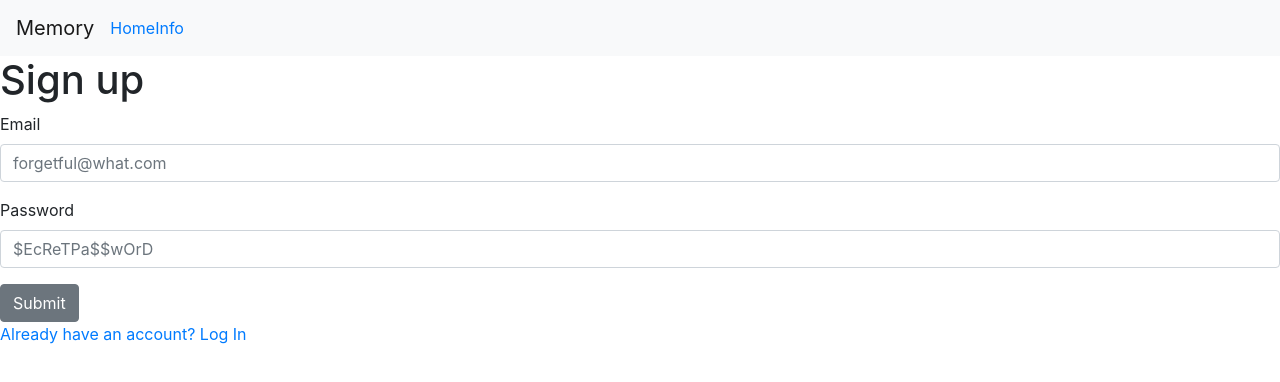
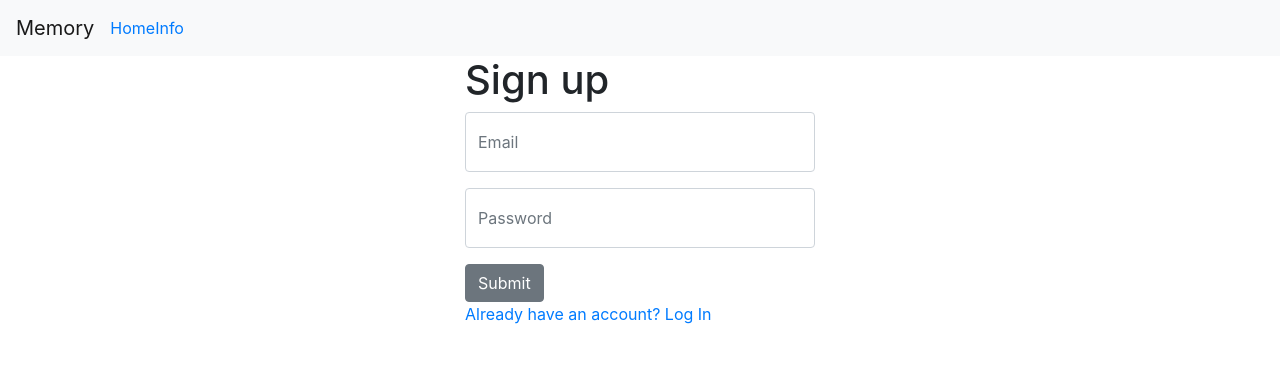
Before and after one commit to dgtlctzn/memory-pal, a React app in the folder client/: page / in a window 1280 px wide. Shown: the top 382 px of the page. Built offline with nearby package versions, Linux system fonts and the light colour scheme.

Commit message:
basic styling for input user credentials

```diff
--- /dev/null
+++ b/client/src/components/UserCredentials/UserCredentials.css
@@ -0,0 +1,3 @@
+.user-input {
+    height: 60px;
+}
--- a/client/src/components/UserCredentials/UserCredentials.jsx
+++ b/client/src/components/UserCredentials/UserCredentials.jsx
@@ -10,6 +10,8 @@ import {
   FormFeedback,
 } from "reactstrap";
 
+import "./UserCredentials.css";
+
 const UserCredentials = ({
   credentials,
   handleInputChange,
@@ -20,14 +22,15 @@ const UserCredentials = ({
   return (
     <Form onSubmit={handleUserCredentials}>
       <FormGroup>
-        <Label for="exampleEmail">Email</Label>
+        {/* <Label for="exampleEmail">Email</Label> */}
         <Input
+          className="user-input"
           type="email"
           name="email"
           value={credentials.email}
           onChange={handleInputChange}
           id="exampleEmail"
-          placeholder="forgetful@what.com"
+          placeholder="Email"
           invalid={isInvalid}
         />
         {signUp ? (
@@ -37,14 +40,15 @@ const UserCredentials = ({
         )}
       </FormGroup>
       <FormGroup>
-        <Label for="examplePassword">Password</Label>
+        {/* <Label for="examplePassword">Password</Label> */}
         <Input
+          className="user-input"
           type="password"
           name="password"
           value={credentials.password}
           onChange={handleInputChange}
           id="examplePassword"
-          placeholder="$EcReTPa$$wOrD"
+          placeholder="Password"
           invalid={isInvalid}
         />
       </FormGroup>
--- a/client/src/containers/LogIn/LogIn.jsx
+++ b/client/src/containers/LogIn/LogIn.jsx
@@ -1,5 +1,6 @@
 import React, { useContext, useState } from "react";
 import { useHistory, Link } from "react-router-dom";
+import { Row, Col, Container } from "reactstrap";
 
 import AuthContext from "../../Context/AuthContext.js";
 import UserCredentials from "../../components/UserCredentials/UserCredentials.jsx";
@@ -39,7 +40,9 @@ const Login = () => {
   };
 
   return (
-    <div>
+    <Container>
+      <Row>
+        <Col xs={{ size: 10, offset: 1 }} lg={{ size: 4, offset: 4 }}>
           <h1>Log In</h1>
           <UserCredentials
             credentials={credentials}
@@ -49,7 +52,9 @@ const Login = () => {
             signUp={false}
           />
           <Link to="/">Don&apos;t have an account? Sign up!</Link>
-    </div>
+        </Col>
+      </Row>
+    </Container>
   );
 };
 
--- a/client/src/containers/SignUp/SignUp.jsx
+++ b/client/src/containers/SignUp/SignUp.jsx
@@ -1,5 +1,6 @@
 import React, { useState, useContext } from "react";
 import { useHistory, Link } from "react-router-dom";
+import { Row, Col, Container } from "reactstrap";
 
 import API from "../../util/API.js";
 import AuthContext from "../../Context/AuthContext.js";
@@ -40,7 +41,9 @@ const SignUp = () => {
   };
 
   return (
-    <div>
+    <Container>
+      <Row>
+        <Col xs={{ size: 10, offset: 1 }} lg={{ size: 4, offset: 4 }}>
           <h1>Sign up</h1>
           <UserCredentials
             credentials={credentials}
@@ -50,7 +53,9 @@ const SignUp = () => {
             signUp={true}
           />
           <Link to="/login">Already have an account? Log In</Link>
-    </div>
+        </Col>
+      </Row>
+    </Container>
   );
 };
 
```
Lines whose indentation alone changed are shown as unchanged.
